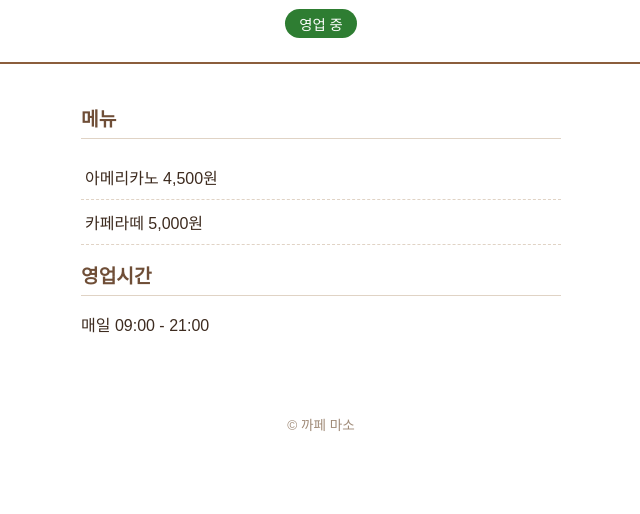
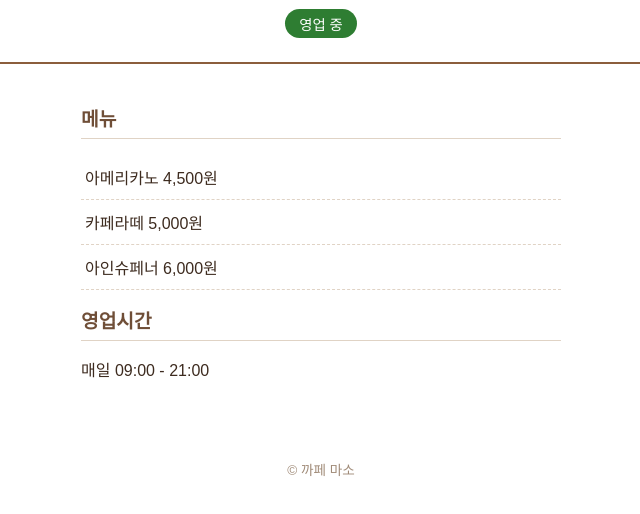
Before and after one commit to ys-maru13/cafe_maso, a plain HTML site: page index.html in a window 1280 px wide. Shown: the part 134-648 px from the top of the page, without its empty margins (319-959 px from the left). Drawn offline with Linux system fonts and the light colour scheme.

Commit message:
메뉴에 아인슈페너 6,000원 추가

```diff
--- a/index.html
+++ b/index.html
@@ -18,6 +18,7 @@
       <ul id="menu-list">
         <li>아메리카노 4,500원</li>
         <li>카페라떼 5,000원</li>
+        <li>아인슈페너 6,000원</li>
       </ul>
     </section>
     <section class="hours">
```
